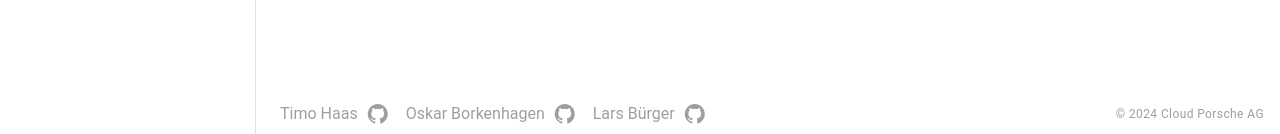
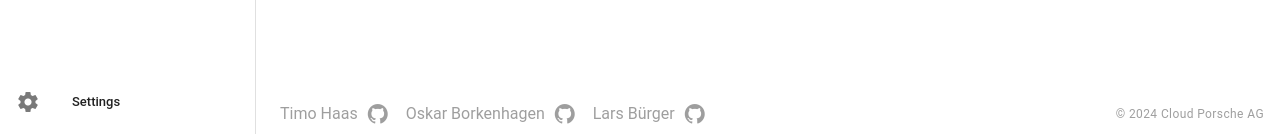
Before and after one commit to cloud-porsche/cloud-porsche, a Vue app in the folder cloud-dev-ui/: page / in a window 1280 px wide. Shown: the part 666-800 px from the top of the page. Built offline with nearby package versions, Linux system fonts and the light colour scheme.

Commit message:
feat: settings page with api url options and material design selection

```diff
--- a/cloud-dev-ui/src/App.vue
+++ b/cloud-dev-ui/src/App.vue
@@ -1,7 +1,7 @@
 <template>
-  <v-app :theme="theme">
+  <v-app :theme="isDark ? 'dark' : 'light'">
     <v-app-bar
-      :title="mobile ? 'PSP' : 'Porsche Software Premium'"
+      :title="mobile ? 'P. Software' : 'Porsche Software Premium'"
       density="comfortable"
     >
       <template v-slot:prepend>
@@ -12,10 +12,10 @@
       <v-spacer />
 
       <v-btn
-        :icon="theme === 'light' ? 'mdi-weather-sunny' : 'mdi-weather-night'"
+        :icon="isDark ? 'mdi-weather-night' : 'mdi-weather-sunny'"
         slim
         v-tooltip="'Toggle Theme'"
-        @click="onClick"
+        @click="appStore.toggleTheme()"
       />
     </v-app-bar>
 
@@ -37,6 +37,17 @@
           :active="router.currentRoute.value.path === '/defects'"
         />
       </v-list>
+      <template v-slot:append>
+        <v-list nav>
+          <v-list-item
+            prepend-icon="mdi-cog"
+            to="/settings"
+            title="Settings"
+            value="settings"
+            :active="router.currentRoute.value.path === '/settings'"
+          />
+        </v-list>
+      </template>
     </v-navigation-drawer>
 
     <v-main>
@@ -50,23 +61,14 @@
 <script lang="ts" setup>
 import router from "@/router";
 import { useDisplay } from "vuetify";
+import { useAppStore } from "@/stores/app";
 
 const { mobile } = useDisplay();
 
-const localTheme = localStorage.getItem("theme");
-const theme = ref(
-  localTheme !== null
-    ? localTheme
-    : window.matchMedia("(prefers-color-scheme: dark)").matches
-      ? "dark"
-      : "light",
-);
 const drawerOpen = ref(true);
 
-function onClick() {
-  theme.value = theme.value === "light" ? "dark" : "light";
-  localStorage.setItem("theme", theme.value);
-}
+const appStore = useAppStore();
+const isDark = computed(() => appStore.isDark);
 </script>
 
 <style lang="scss">
--- a/cloud-dev-ui/src/http/http.ts
+++ b/cloud-dev-ui/src/http/http.ts
@@ -1,6 +1,7 @@
 /// Source: https://github.com/tkrotoff/fetch/blob/master/src/Http.ts
 
 import { HttpError } from "@/http/http-error";
+import { useAppStore } from "@/stores/app";
 
 /**
  * `Promise<`[`Response`](https://fetch.spec.whatwg.org/#response)`>` with added methods from [`Body`](https://fetch.spec.whatwg.org/#body-mixin).
@@ -95,7 +96,9 @@ function request<T extends BodyInit>(
   // ADJUSTED PART
   // if input is not a full url, prepend the base url in env
 
-  const api_url = import.meta.env.VITE_PROPERTY_MANAGEMENT_API_URL;
+  const api_url =
+    useAppStore().api.propertyManagement ??
+    import.meta.env.VITE_PROPERTY_MANAGEMENT_API_URL;
   if (
     typeof input === "string" &&
     api_url !== undefined &&
--- a/cloud-dev-ui/src/main.ts
+++ b/cloud-dev-ui/src/main.ts
@@ -12,7 +12,7 @@ import App from "./App.vue";
 
 // Composables
 import { createApp } from "vue";
-import vuetify from "./plugins/vuetify";
+import vuetify from "@/plugins/vuetify";
 
 const app = createApp(App);
 
--- /dev/null
+++ b/cloud-dev-ui/src/pages/settings.vue
@@ -0,0 +1,95 @@
+<template>
+  <v-toolbar density="comfortable">
+    <v-tabs v-model="activeTab">
+      <v-tab v-for="tab in tabs" :key="tab.title" :value="tab.title">
+        {{ tab.title }}
+      </v-tab>
+    </v-tabs>
+  </v-toolbar>
+
+  <v-tabs-window v-model="activeTab">
+    <v-tabs-window-item v-for="tab in tabs" :key="tab.title" :value="tab.title">
+      <v-responsive>
+        <p class="pb-4">{{ tab.text }}</p>
+        <v-divider class="pa-2" />
+        <v-list rounded>
+          <v-list-item
+            v-if="tab.selections"
+            v-for="selection in tab.selections"
+            :key="selection.title"
+            class="pa-5"
+          >
+            <v-list-item-title>{{ selection.title }}</v-list-item-title>
+            <v-list-item-subtitle class="d-block pb-5"
+              >{{ selection.text }}
+            </v-list-item-subtitle>
+            <v-select
+              :model-value="selection.initial"
+              @update:model-value="selection.valueChange"
+              :items="selection.options"
+              outlined
+            >
+            </v-select>
+          </v-list-item>
+          <v-list-item v-else class="pa-5">
+            <v-list-item-title>No settings available.</v-list-item-title>
+          </v-list-item>
+        </v-list>
+      </v-responsive>
+    </v-tabs-window-item>
+  </v-tabs-window>
+</template>
+
+<script setup lang="ts">
+import { useAppStore } from "@/stores/app";
+import { MaterialVersion } from "@/plugins/vuetify";
+
+const appStore = useAppStore();
+const tabs = computed(() => [
+  {
+    title: "General",
+    text: "General settings for the Cloud Porsche application.",
+    selections: [
+      {
+        title: "Material Design",
+        text: "You can choose between the 3 Material Design variants of Googles Material Design.",
+        chips: true,
+        options: [
+          MaterialVersion.NONE,
+          MaterialVersion.MD1,
+          MaterialVersion.MD2,
+          MaterialVersion.MD3,
+        ],
+        initial: localStorage.getItem("material") ?? MaterialVersion.NONE,
+        valueChange: (value: MaterialVersion) => {
+          localStorage.setItem("material", value);
+          window.location.reload();
+        },
+      },
+    ],
+  },
+  {
+    title: "Property Management",
+    text: "Settings for the Property Management Module.",
+    selections: [
+      {
+        title: "API Endpoint",
+        text: "This will be the communication endpoint for Defects.",
+        options: (
+          import.meta.env.VITE_PROPERTY_MANAGEMENT_API_OPTIONS ?? ""
+        ).split(","),
+        initial:
+          appStore.api.propertyManagement ??
+          import.meta.env.VITE_PROPERTY_MANAGEMENT_API_URL ??
+          "",
+        valueChange: (value: string) => {
+          appStore.changePropertyManagementApiURL(value);
+        },
+      },
+    ],
+  },
+]);
+const activeTab = ref(tabs.value[0]);
+</script>
+
+<style scoped></style>
--- a/cloud-dev-ui/src/plugins/index.ts
+++ b/cloud-dev-ui/src/plugins/index.ts
@@ -5,7 +5,6 @@
  */
 
 // Plugins
-import vuetify from "./vuetify";
 import pinia from "../stores";
 import router from "../router";
 
@@ -13,5 +12,5 @@ import router from "../router";
 import type { App } from "vue";
 
 export function registerPlugins(app: App) {
-  app.use(vuetify).use(router).use(pinia);
+  app.use(pinia).use(router);
 }
--- a/cloud-dev-ui/src/plugins/vuetify.ts
+++ b/cloud-dev-ui/src/plugins/vuetify.ts
@@ -11,14 +11,36 @@ import "vuetify/styles";
 // Composables
 // Imports
 import { createVuetify } from "vuetify";
-import "vuetify/styles";
 import { VDateInput } from "vuetify/labs/VDateInput";
 
 // Vuetify icons (optional)
 import { aliases, mdi } from "vuetify/iconsets/mdi";
+import { MaterialVersion } from "@/stores/app";
+import { md1, md2, md3 } from "vuetify/blueprints";
+
+export enum MaterialVersion {
+  NONE = "Default Vuetify",
+  MD1 = "Material Design 1",
+  MD2 = "Material Design 2",
+  MD3 = "Material Design 3",
+}
+
+function getTheme(material: MaterialVersion) {
+  switch (material) {
+    case MaterialVersion.MD1:
+      return md1;
+    case MaterialVersion.MD2:
+      return md2;
+    case MaterialVersion.MD3:
+      return md3;
+    default:
+      return undefined;
+  }
+}
 
 // Create Vuetify theme configuration
 const vuetify = createVuetify({
+  blueprint: getTheme(localStorage.getItem("material")),
   theme: {
     themes: {
       light: {
--- a/cloud-dev-ui/src/stores/app.ts
+++ b/cloud-dev-ui/src/stores/app.ts
@@ -3,6 +3,33 @@ import { defineStore } from "pinia";
 
 export const useAppStore = defineStore("app", {
   state: () => ({
-    //
+    theme: {
+      dark: initDark(),
+    },
+    api: {
+      propertyManagement: localStorage.getItem("propertyManagement"),
+    },
   }),
+  getters: {
+    isDark() {
+      return this.theme.dark;
+    },
+  },
+  actions: {
+    toggleTheme() {
+      this.theme.dark = !this.theme.dark;
+      localStorage.setItem("dark", this.theme.dark);
+    },
+    changePropertyManagementApiURL(url: string) {
+      this.api.propertyManagement = url;
+      localStorage.setItem("propertyManagement", url);
+    },
+  },
 });
+
+function initDark() {
+  const localTheme = localStorage.getItem("dark");
+  return localTheme !== null
+    ? localTheme === "true"
+    : window.matchMedia("(prefers-color-scheme: dark)").matches;
+}
--- a/cloud-dev-ui/src/typed-router.d.ts
+++ b/cloud-dev-ui/src/typed-router.d.ts
@@ -21,5 +21,6 @@ declare module 'vue-router/auto-routes' {
     '/': RouteRecordInfo<'/', '/', Record<never, never>, Record<never, never>>,
     '/[...path]': RouteRecordInfo<'/[...path]', '/:path(.*)', { path: ParamValue<true> }, { path: ParamValue<false> }>,
     '/defects': RouteRecordInfo<'/defects', '/defects', Record<never, never>, Record<never, never>>,
+    '/settings': RouteRecordInfo<'/settings', '/settings', Record<never, never>, Record<never, never>>,
   }
 }
```
Also changed, not shown: 1 other file (tests, documents, lock files or other folders).
